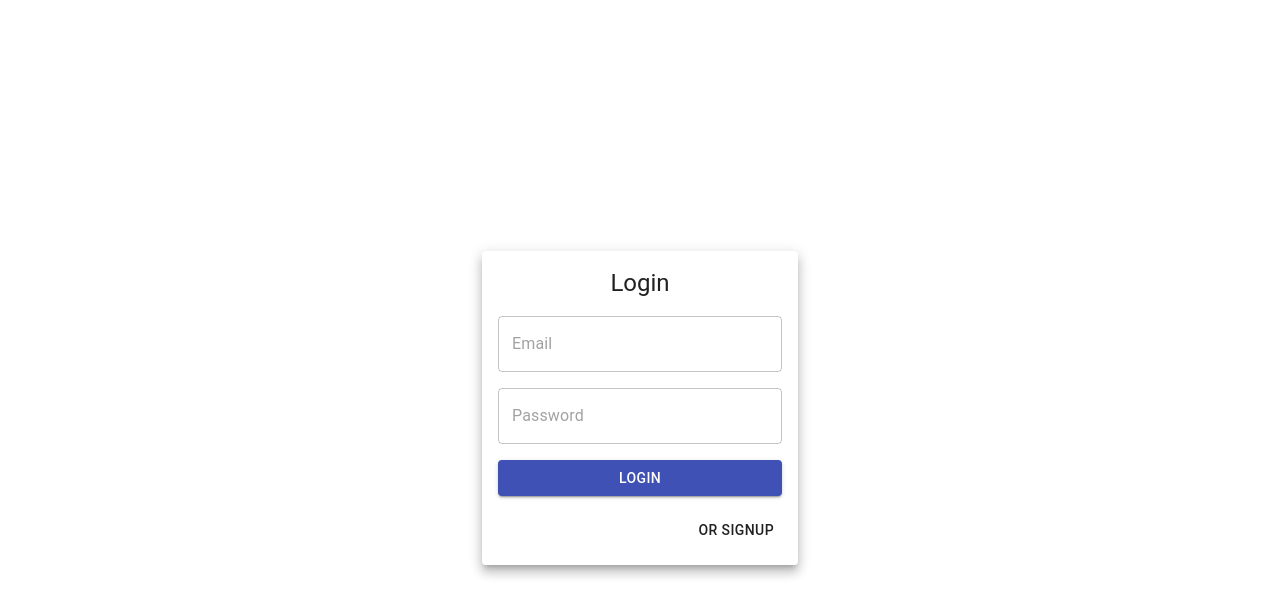
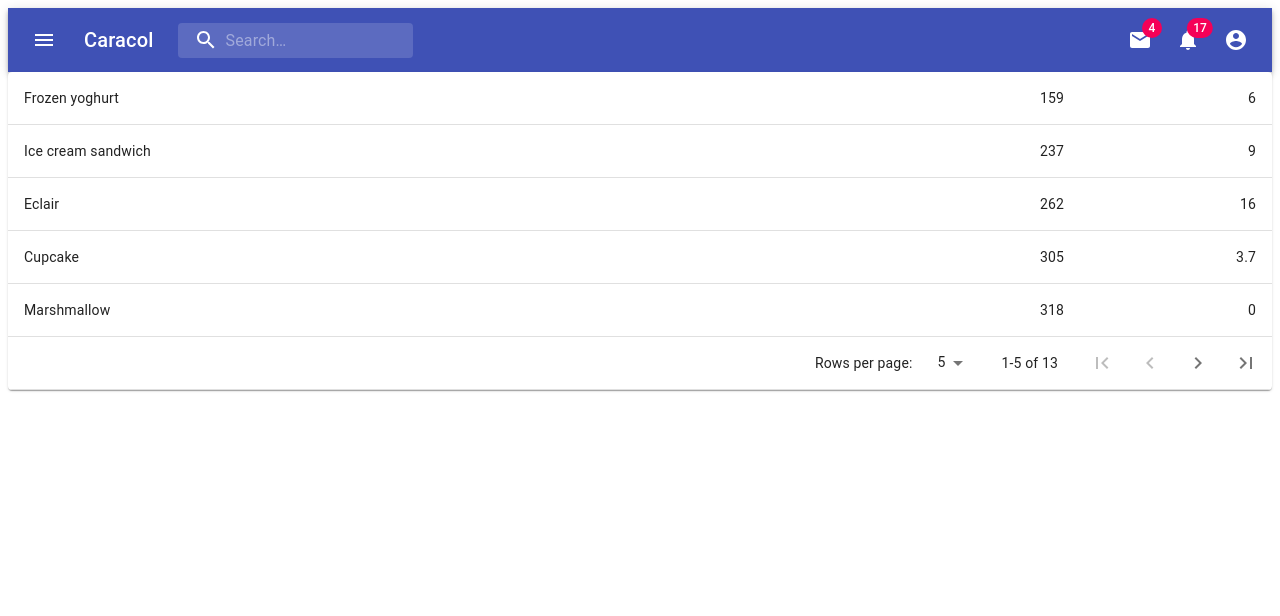
Before and after one commit to kenrgriggs/caracol-client, a React (Create React App) app: page / in a window 1280 px wide. Shown: the top 616 px of the page. Built offline with nearby package versions, Linux system fonts and the light colour scheme.

Commit message:
Added Navbar from material ui, adjusted some variables and ui settings

```diff
--- a/package.json
+++ b/package.json
@@ -14,6 +14,7 @@
     "@types/react-dom": "^17.0.3",
     "react": "^17.0.2",
     "react-dom": "^17.0.2",
+    "react-router-dom": "^5.2.0",
     "react-scripts": "4.0.3",
     "typescript": "^4.2.3",
     "web-vitals": "^1.1.1"
--- a/src/App.tsx
+++ b/src/App.tsx
@@ -1,6 +1,7 @@
 import React from 'react';
-import LoginPage from './components/Login/Login'
+// import LoginPage from './components/Login/Login'
 // import Projects from './components/Project/ProjectTable'
+import LandingPage from './components/LandingPage'
 
 // import './App.css';
 
@@ -9,7 +10,9 @@
   return (
     <div>
       {/* I would like for the login page to be the first thing that appears when you navigate to it, showing no other information. I need to figure out how to set it up so that upon authentication (and authorization, based on user role) you are directed to the LandingPage where you can view user, project, and asset tables. */}
-      <LoginPage />
+      {/* <LoginPage />
+      <Projects /> */}
+      <LandingPage />
     </div>
   );
 }
--- a/src/components/LandingPage.js
+++ b/src/components/LandingPage.js
@@ -1,4 +1,8 @@
 import React, { Component } from 'react';
+import AssetTable from './Asset/AssetTable'
+import ProjectTable from './Project/ProjectTable'
+import UserTable from './User/UserTable'
+import Navbar from './Navbar'
 
 class LandingPage extends Component {
     constructor(props) {
@@ -10,7 +14,8 @@
     render() {
         return (
             <div>
-
+                <Navbar />
+                <ProjectTable />
             </div>
          );
     }
--- /dev/null
+++ b/src/components/Navbar.js
@@ -0,0 +1,232 @@
+import React from 'react';
+import { fade, makeStyles } from '@material-ui/core/styles';
+import AppBar from '@material-ui/core/AppBar';
+import Toolbar from '@material-ui/core/Toolbar';
+import IconButton from '@material-ui/core/IconButton';
+import Typography from '@material-ui/core/Typography';
+import InputBase from '@material-ui/core/InputBase';
+import Badge from '@material-ui/core/Badge';
+import MenuItem from '@material-ui/core/MenuItem';
+import Menu from '@material-ui/core/Menu';
+import MenuIcon from '@material-ui/icons/Menu';
+import SearchIcon from '@material-ui/icons/Search';
+import AccountCircle from '@material-ui/icons/AccountCircle';
+import MailIcon from '@material-ui/icons/Mail';
+import NotificationsIcon from '@material-ui/icons/Notifications';
+import MoreIcon from '@material-ui/icons/MoreVert';
+
+const useStyles = makeStyles((theme) => ({
+  grow: {
+    flexGrow: 1,
+  },
+  menuButton: {
+    marginRight: theme.spacing(2),
+  },
+  title: {
+    display: 'none',
+    [theme.breakpoints.up('sm')]: {
+      display: 'block',
+    },
+  },
+  search: {
+    position: 'relative',
+    borderRadius: theme.shape.borderRadius,
+    backgroundColor: fade(theme.palette.common.white, 0.15),
+    '&:hover': {
+      backgroundColor: fade(theme.palette.common.white, 0.25),
+    },
+    marginRight: theme.spacing(2),
+    marginLeft: 0,
+    width: '100%',
+    [theme.breakpoints.up('sm')]: {
+      marginLeft: theme.spacing(3),
+      width: 'auto',
+    },
+  },
+  searchIcon: {
+    padding: theme.spacing(0, 2),
+    height: '100%',
+    position: 'absolute',
+    pointerEvents: 'none',
+    display: 'flex',
+    alignItems: 'center',
+    justifyContent: 'center',
+  },
+  inputRoot: {
+    color: 'inherit',
+  },
+  inputInput: {
+    padding: theme.spacing(1, 1, 1, 0),
+    // vertical padding + font size from searchIcon
+    paddingLeft: `calc(1em + ${theme.spacing(4)}px)`,
+    transition: theme.transitions.create('width'),
+    width: '100%',
+    [theme.breakpoints.up('md')]: {
+      width: '20ch',
+    },
+  },
+  sectionDesktop: {
+    display: 'none',
+    [theme.breakpoints.up('md')]: {
+      display: 'flex',
+    },
+  },
+  sectionMobile: {
+    display: 'flex',
+    [theme.breakpoints.up('md')]: {
+      display: 'none',
+    },
+  },
+}));
+
+export default function PrimarySearchAppBar() {
+  const classes = useStyles();
+  const [anchorEl, setAnchorEl] = React.useState(null);
+  const [mobileMoreAnchorEl, setMobileMoreAnchorEl] = React.useState(null);
+
+  const isMenuOpen = Boolean(anchorEl);
+  const isMobileMenuOpen = Boolean(mobileMoreAnchorEl);
+
+  const handleProfileMenuOpen = (event) => {
+    setAnchorEl(event.currentTarget);
+  };
+
+  const handleMobileMenuClose = () => {
+    setMobileMoreAnchorEl(null);
+  };
+
+  const handleMenuClose = () => {
+    setAnchorEl(null);
+    handleMobileMenuClose();
+  };
+
+  const handleMobileMenuOpen = (event) => {
+    setMobileMoreAnchorEl(event.currentTarget);
+  };
+
+  const menuId = 'primary-search-account-menu';
+  const renderMenu = (
+    <Menu
+      anchorEl={anchorEl}
+      anchorOrigin={{ vertical: 'top', horizontal: 'right' }}
+      id={menuId}
+      keepMounted
+      transformOrigin={{ vertical: 'top', horizontal: 'right' }}
+      open={isMenuOpen}
+      onClose={handleMenuClose}
+    >
+      <MenuItem onClick={handleMenuClose}>Profile</MenuItem>
+      <MenuItem onClick={handleMenuClose}>Account</MenuItem>
+    </Menu>
+  );
+
+  const mobileMenuId = 'primary-search-account-menu-mobile';
+  const renderMobileMenu = (
+    <Menu
+      anchorEl={mobileMoreAnchorEl}
+      anchorOrigin={{ vertical: 'top', horizontal: 'right' }}
+      id={mobileMenuId}
+      keepMounted
+      transformOrigin={{ vertical: 'top', horizontal: 'right' }}
+      open={isMobileMenuOpen}
+      onClose={handleMobileMenuClose}
+    >
+      <MenuItem>
+        <IconButton aria-label="show 4 new mails" color="inherit">
+          <Badge badgeContent={4} color="secondary">
+            <MailIcon />
+          </Badge>
+        </IconButton>
+        <p>Messages</p>
+      </MenuItem>
+      <MenuItem>
+        <IconButton aria-label="show 11 new notifications" color="inherit">
+          <Badge badgeContent={11} color="secondary">
+            <NotificationsIcon />
+          </Badge>
+        </IconButton>
+        <p>Notifications</p>
+      </MenuItem>
+      <MenuItem onClick={handleProfileMenuOpen}>
+        <IconButton
+          aria-label="account of current user"
+          aria-controls="primary-search-account-menu"
+          aria-haspopup="true"
+          color="inherit"
+        >
+          <AccountCircle />
+        </IconButton>
+        <p>Profile</p>
+      </MenuItem>
+    </Menu>
+  );
+
+  return (
+    <div className={classes.grow}>
+      <AppBar position="static">
+        <Toolbar>
+          <IconButton
+            edge="start"
+            className={classes.menuButton}
+            color="inherit"
+            aria-label="open drawer"
+          >
+            <MenuIcon />
+          </IconButton>
+          <Typography className={classes.title} variant="h6" noWrap>
+            Caracol
+          </Typography>
+          <div className={classes.search}>
+            <div className={classes.searchIcon}>
+              <SearchIcon />
+            </div>
+            <InputBase
+              placeholder="Search…"
+              classes={{
+                root: classes.inputRoot,
+                input: classes.inputInput,
+              }}
+              inputProps={{ 'aria-label': 'search' }}
+            />
+          </div>
+          <div className={classes.grow} />
+          <div className={classes.sectionDesktop}>
+            <IconButton aria-label="show 4 new mails" color="inherit">
+              <Badge badgeContent={4} color="secondary">
+                <MailIcon />
+              </Badge>
+            </IconButton>
+            <IconButton aria-label="show 17 new notifications" color="inherit">
+              <Badge badgeContent={17} color="secondary">
+                <NotificationsIcon />
+              </Badge>
+            </IconButton>
+            <IconButton
+              edge="end"
+              aria-label="account of current user"
+              aria-controls={menuId}
+              aria-haspopup="true"
+              onClick={handleProfileMenuOpen}
+              color="inherit"
+            >
+              <AccountCircle />
+            </IconButton>
+          </div>
+          <div className={classes.sectionMobile}>
+            <IconButton
+              aria-label="show more"
+              aria-controls={mobileMenuId}
+              aria-haspopup="true"
+              onClick={handleMobileMenuOpen}
+              color="inherit"
+            >
+              <MoreIcon />
+            </IconButton>
+          </div>
+        </Toolbar>
+      </AppBar>
+      {renderMobileMenu}
+      {renderMenu}
+    </div>
+  );
+}
```
Also changed, not shown: 1 other file (tests, documents, lock files or other folders).
